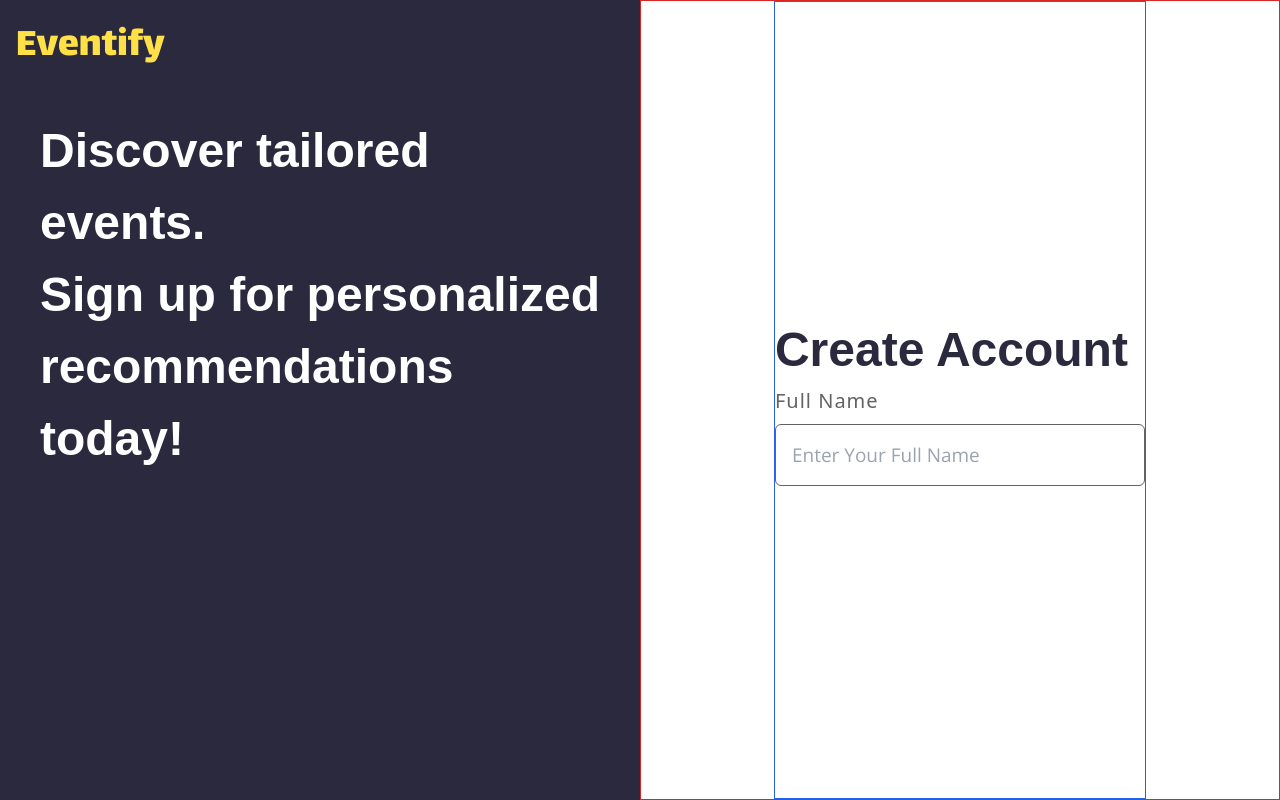
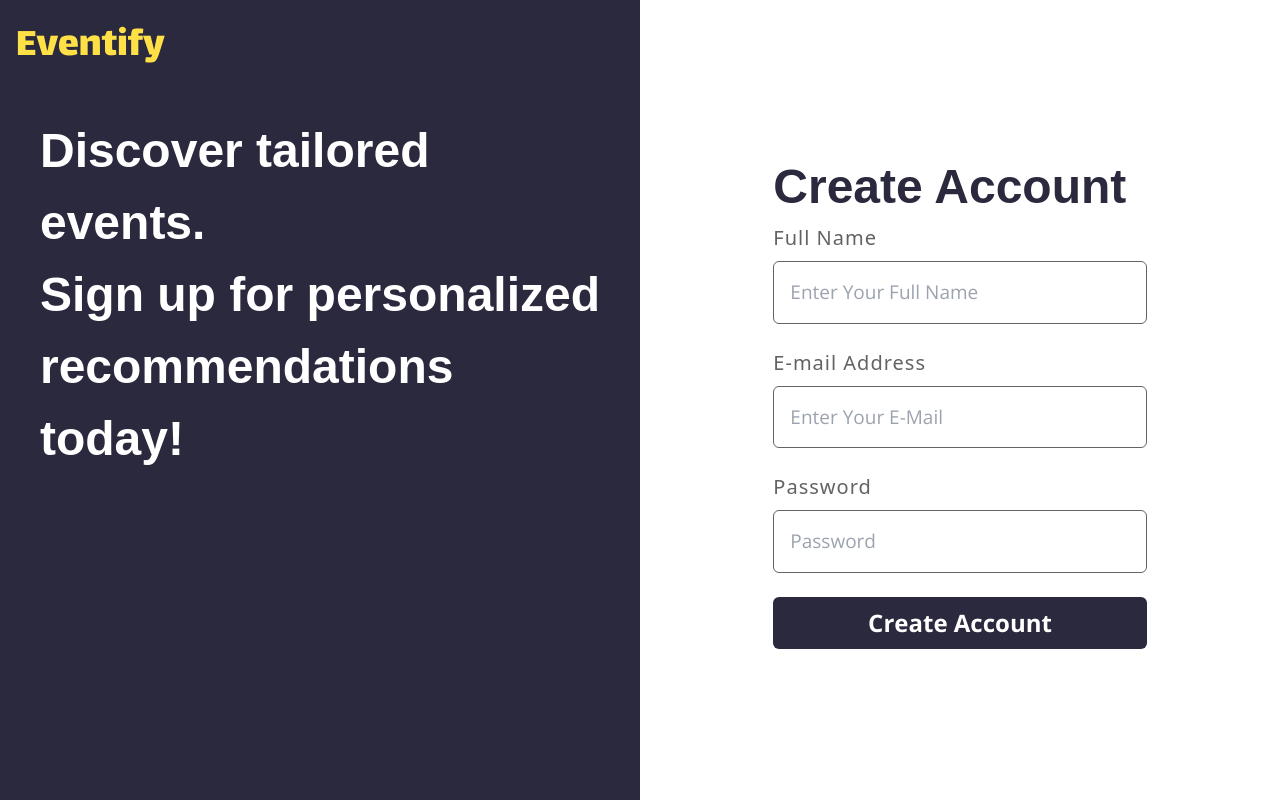
Before and after one commit to guvenfazli/Eventify, a Next.js app in the folder client/: page / in a window 1280 px wide. Built offline with nearby package versions, Linux system fonts and the light colour scheme.

Commit message:
feat: Register form styles given, input and labels created.

```diff
--- a/client/components/authenticationPage/register/createAccountForm.tsx
+++ b/client/components/authenticationPage/register/createAccountForm.tsx
@@ -3,10 +3,26 @@ import AuthFormInput from "../authFormInput"
 
 export default function CreateAccountForm() {
   return (
-    <form className="flex flex-col justify-start w-full items-start">
+    <form className="flex flex-col gap-6 justify-start w-full items-start">
       <div className="flex flex-col w-full gap-2">
         <AuthFormLabel htmlFor="name">Full Name</AuthFormLabel>
-        <AuthFormInput name="name" placeHolder="Enter Your Full Name" type="text"/>
+        <AuthFormInput name="name" placeHolder="Enter Your Full Name" type="text" />
+      </div>
+
+      <div className="flex flex-col w-full gap-2">
+        <AuthFormLabel htmlFor="email">E-mail Address</AuthFormLabel>
+        <AuthFormInput name="email" placeHolder="Enter Your E-Mail" type="email" />
+      </div>
+
+      <div className="flex flex-col w-full gap-2">
+        <AuthFormLabel htmlFor="password">Password</AuthFormLabel>
+        <AuthFormInput name="password" placeHolder="Password" type="password" />
+      </div>
+
+      <div className="flex justify-center items-center w-full">
+        <button className="bg-[#2B293D] w-full py-2 text-white text-[24px] font-opensans font-bold rounded-md">
+          Create Account
+        </button>
       </div>
     </form>
   )
--- a/client/components/authenticationPage/register/registerSection.tsx
+++ b/client/components/authenticationPage/register/registerSection.tsx
@@ -1,8 +1,8 @@
 import CreateAccountForm from "./createAccountForm"
 export default function RegisterSection() {
   return (
-    <div className="flex justify-center items-start w-1/2 border border-red-600 h-screen">
-      <div className="flex flex-col items-center justify-center border border-blue-600 h-full w-7/12">
+    <div className="flex justify-center items-start w-1/2 h-screen">
+      <div className="flex flex-col items-center justify-center h-full w-7/12">
         <div className="flex w-full items-center justify-start text-[48px] font-monster text-[#2B293D] font-bold">
           <p>Create Account</p>
         </div>
```
